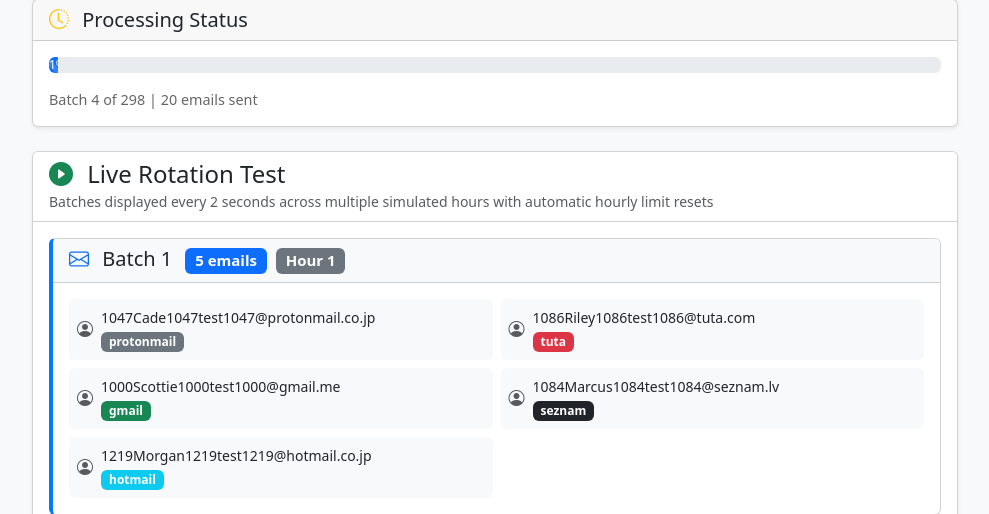
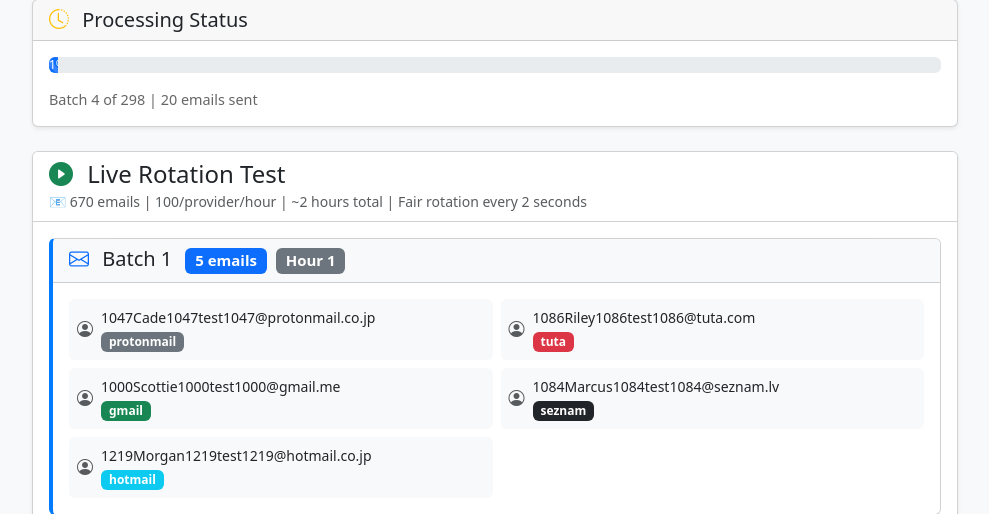
Before and after one commit to hengvenchang/newsletter-rotator, a PHP site: page / in a window 1280 px wide. Shown: the part 907-1421 px from the top of the page, without its empty margins (145-1134 px from the left). Run offline with PHP 8.4, Linux system fonts and the light colour scheme; data comes from the database, SQL or seed files in the repository; data that the repository does not hold is empty.

Commit message:
Simplify Live Rotation Test description
Updated to be clearer and more practical:
- Before: 'Batches displayed every 2 seconds across multiple simulated
  hours with automatic hourly limit resets'
- After: '📧 670 emails | 100/provider/hour | ~2 hours total |
  Fair rotation every 2 seconds'

Clear metrics make it obvious what the test does at a glance.

```diff
--- a/index.php
+++ b/index.php
@@ -273,7 +273,9 @@ $cappedJson = json_encode($cappedProvidersList);
                             <i class="bi bi-play-circle-fill text-success me-2"></i>
                             Live Rotation Test
                         </h2>
-                        <small class="text-muted">Batches displayed every 2 seconds across multiple simulated hours with automatic hourly limit resets</small>
+                        <small class="text-muted">
+                            📧 670 emails | 100/provider/hour | ~2 hours total | Fair rotation every 2 seconds
+                        </small>
                     </div>
                     <div class="card-body">
                         <div id="batch-container">
```
